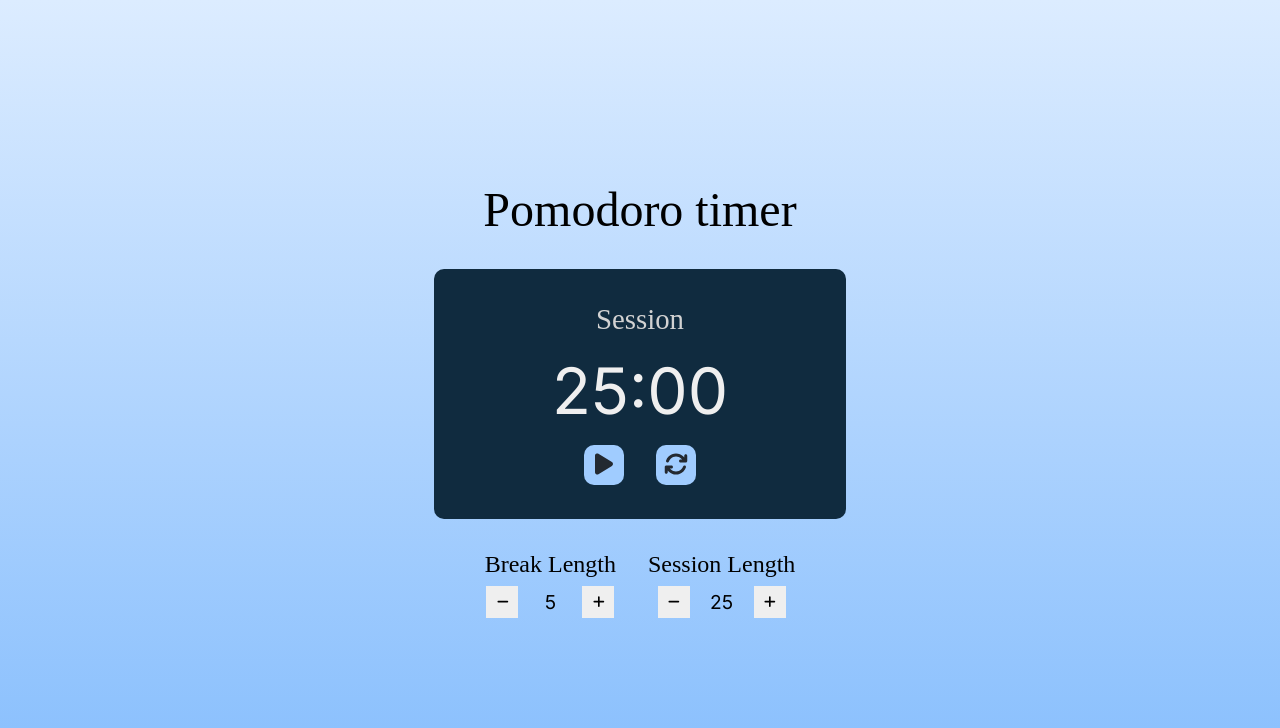
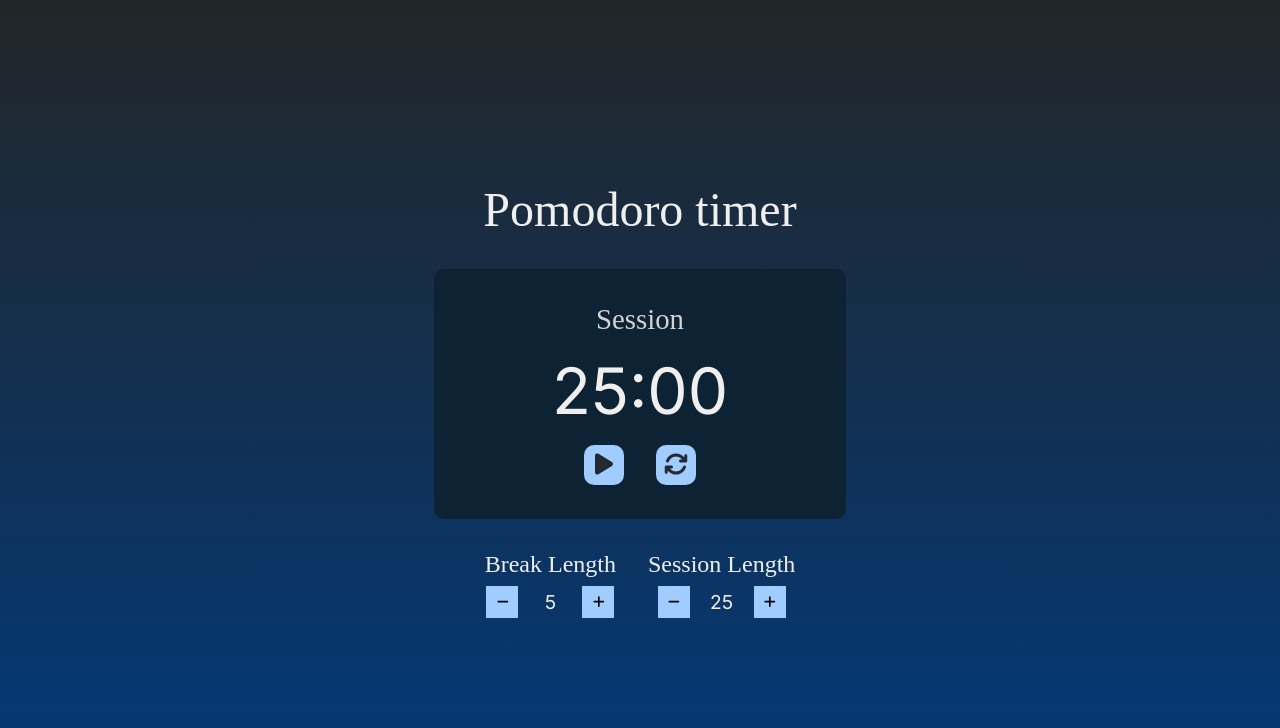
Before and after one commit to viet-v/pomodoro-clock, a React (Create React App) app: page / in a window 1280 px wide. Shown: the top 728 px of the page. Built offline with nearby package versions, Linux system fonts and the light colour scheme; a web font is replaced by a local one.

Commit message:
Change notification sound and theme color, remove fcc test, and install updated packages.

```diff
--- a/package.json
+++ b/package.json
@@ -1,5 +1,5 @@
 {
-  "name": "25-plus-5-clock",
+  "name": "pomodoro-clock",
   "version": "0.1.0",
   "private": true,
   "dependencies": {
--- a/public/index.html
+++ b/public/index.html
@@ -38,7 +38,7 @@
       To begin the development, run `npm start` or `yarn start`.
       To create a production bundle, use `npm run build` or `yarn build`.
     -->
-  <script src="https://cdn.freecodecamp.org/testable-projects-fcc/v1/bundle.js"></script>
+  <!-- <script src="https://cdn.freecodecamp.org/testable-projects-fcc/v1/bundle.js"></script> -->
 </body>
 
 </html>
--- a/src/App.css
+++ b/src/App.css
@@ -34,19 +34,20 @@ html {
     height: 100vh;
     flex-direction: column;
     gap: 1rem;
-    background: linear-gradient(180deg, #DCECFF, #85bdfd);
+    background: linear-gradient(180deg, #222628, #023A7B);
 }
 
 .title {
     font-size: 3rem;
     font-weight: 500;
     margin: 0 0 1rem;
+    color: var(--text-default);
 }
 
 
 /* TimerDisplay component */
 .box-time {
-    background: #102B3F;
+    background: #0D2232;
     height: 250px;
     width: 412px;
     border-radius: 10px;
@@ -111,6 +112,7 @@ html {
 #session-label {
     font-size: 1.5rem;
     margin-bottom: 0.5rem;
+    color: var(--text-default);
 }
 
 .btn-control {
@@ -124,6 +126,7 @@ html {
     font-family: "Inter", sans-serif;
     font-size: 1.2rem;
     width: 2rem;
+    color: var(--text-default);
 }
 
 #break-decrement,
@@ -136,7 +139,7 @@ html {
     align-items: center;
     width: 2rem;
     height: 2rem;
-    background: var(--text-default);
+    background: var(--bg-primary);
     border: none;
 }
 
--- a/src/Components/TimerDisplay.js
+++ b/src/Components/TimerDisplay.js
@@ -6,6 +6,7 @@ import { FontAwesomeIcon } from '@fortawesome/react-fontawesome';
 import { faPlay } from '@fortawesome/free-solid-svg-icons/faPlay';
 import { countDown, pauseTime, playTime, resetTime } from '../actions/actions';
 import { faArrowsRotate } from '@fortawesome/free-solid-svg-icons/faArrowsRotate';
+import audioFile from '../audio/level-up-noti-sound.mp3';
 
 
 function TimerDisplay() {
@@ -44,12 +45,12 @@ function TimerDisplay() {
   }
 
   // function handle count down
-  const handleCount = () => {
+  const handleCount = React.useCallback(() => {
     const count = setInterval(() => {
-      dispatch(countDown()) // dispatch action count down to update "timeLeft" once every second
-    }, 1000)
+      dispatch(countDown()); // dispatch action count down to update "timeLeft" once every second
+    }, 1000);
     return count;
-  }
+  }, [dispatch]);
 
   // handle when count down start and end
   useEffect(() => {
@@ -62,7 +63,7 @@ function TimerDisplay() {
       // console.log("stop")
     }
     return () => clearInterval(count); // ensure cleanup when "isRun" change
-  }, [isRun, dispatch]);
+  }, [isRun, handleCount]);
 
   // handle play audio
   useEffect(() => {
@@ -143,7 +144,7 @@ function TimerDisplay() {
           <span><FontAwesomeIcon icon={faArrowsRotate} /></span>
         </div>
       </div>
-      <audio id="beep" preload="auto" src='https://cdn.freecodecamp.org/testable-projects-fcc/audio/BeepSound.wav' ></audio>
+      <audio id="beep" preload="auto" src={audioFile}></audio>
     </div>
   );
 }
```
Also changed, not shown: 2 other files (tests, documents, lock files or other folders).
